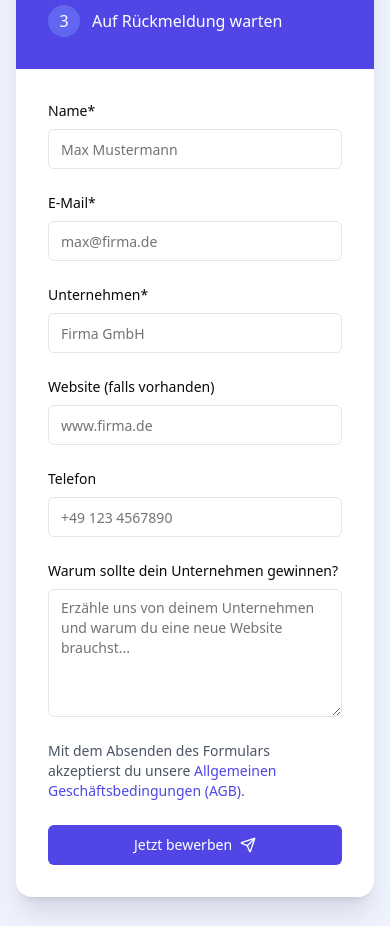
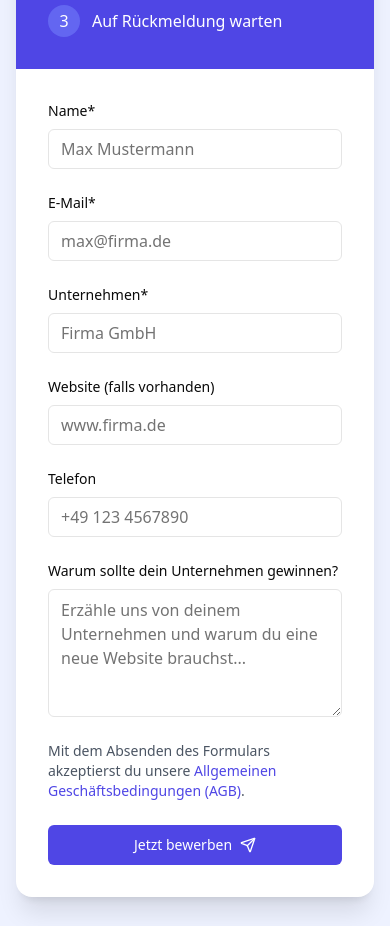
Before and after one commit to buchmanndigital/buchmann-digital-nextjs, a Next.js app: page /free in a window 390 px wide. Shown: the part 7960-8886 px from the top of the page. Built offline with nearby package versions, Linux system fonts and the light colour scheme.

Commit message:
changed the input field text to text-base for iphones

```diff
--- a/src/components/free/ContestForm.tsx
+++ b/src/components/free/ContestForm.tsx
@@ -150,6 +150,7 @@ export function ContestForm() {
                     value={formData.name}
                     onChange={(e) => setFormData({ ...formData, name: e.target.value })}
                     placeholder="Max Mustermann"
+                    className="text-base"
                   />
                 </div>
 
@@ -161,6 +162,7 @@ export function ContestForm() {
                     value={formData.email}
                     onChange={(e) => setFormData({ ...formData, email: e.target.value })}
                     placeholder="max@firma.de"
+                    className="text-base"
                   />
                 </div>
 
@@ -171,6 +173,7 @@ export function ContestForm() {
                     value={formData.company}
                     onChange={(e) => setFormData({ ...formData, company: e.target.value })}
                     placeholder="Firma GmbH"
+                    className="text-base"
                   />
                 </div>
 
@@ -183,6 +186,7 @@ export function ContestForm() {
                     value={formData.website}
                     onChange={(e) => setFormData({ ...formData, website: e.target.value })}
                     placeholder="www.firma.de"
+                    className="text-base"
                   />
                 </div>
 
@@ -193,6 +197,7 @@ export function ContestForm() {
                     value={formData.phone}
                     onChange={(e) => setFormData({ ...formData, phone: e.target.value })}
                     placeholder="+49 123 4567890"
+                    className="text-base"
                   />
                 </div>
 
@@ -204,7 +209,7 @@ export function ContestForm() {
                     value={formData.message}
                     onChange={(e) => setFormData({ ...formData, message: e.target.value })}
                     placeholder="Erzähle uns von deinem Unternehmen und warum du eine neue Website brauchst..."
-                    className="h-32"
+                    className="h-32 text-base"
                   />
                 </div>
 
```
